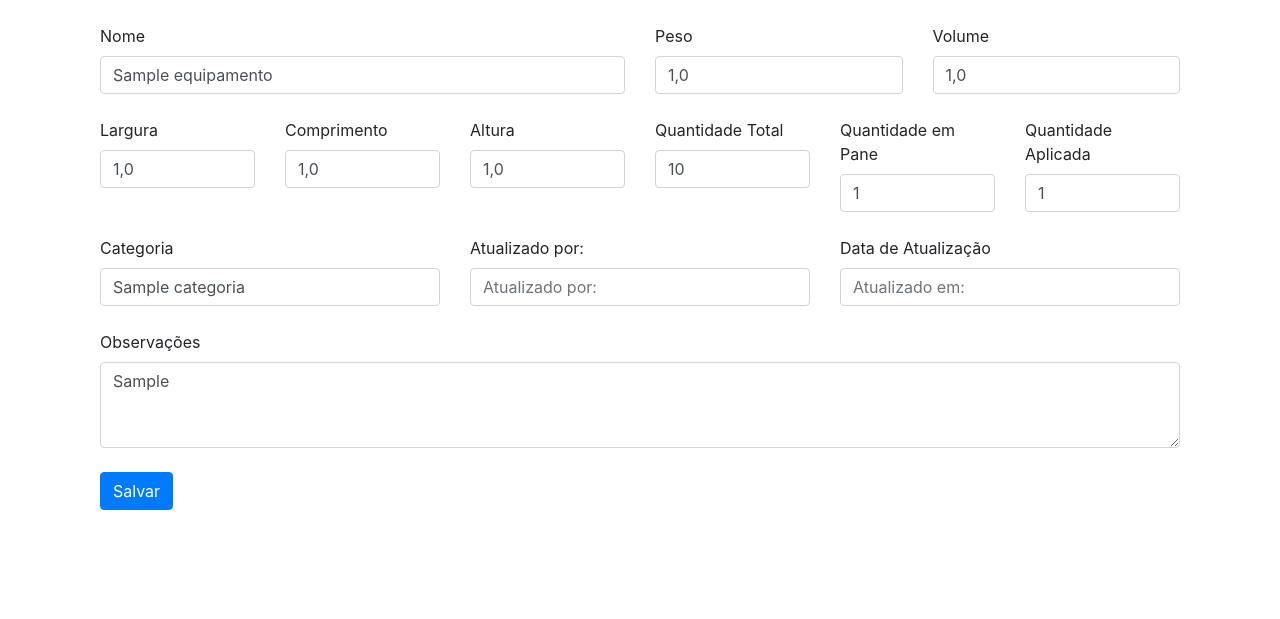
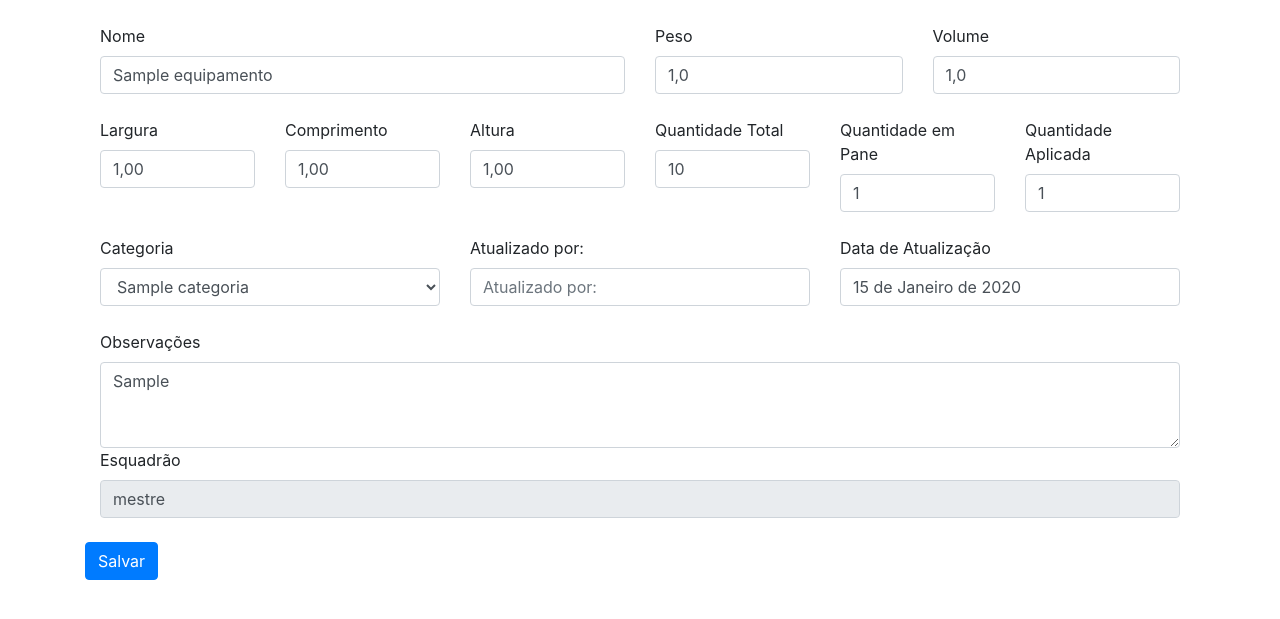
Before and after one commit to Geraldogrj/dispGCC, a Django app: page /ver_equipamento/1 in a window 1280 px wide. Shown: the part 56-675 px from the top of the page. Run offline with Django 4.2, Linux system fonts and the light colour scheme; tables that the repository leaves empty hold one stand-in row (values such as "Sample post"); parts of the project's set-up code (start-up, migrations or seed data) failed here and were passed over; some libraries are stand-ins or nearby versions.

Commit message:
pane da virgula e das instâncias

```diff
--- a/equipamentos/forms.py
+++ b/equipamentos/forms.py
@@ -14,5 +14,5 @@ class FormEquipamento(forms.ModelForm):
     data_atualizacao = forms.DateField(label='Data da atualização', disabled=True, initial=datetime.today())
     class Meta:
         model = Equipamento
-        fields = '__all__'
+        fields = {'nome' , 'qtd_total' , 'qtd_pane' , 'qtd_aplicada' , 'observacoes'}
         labels = {'qtd_pane' : 'Qtd em Pane', 'observacoes' : 'Observações', 'data_atualizacao' : 'Data de Atualização'}
--- a/equipamentos/models.py
+++ b/equipamentos/models.py
@@ -23,6 +23,7 @@ class Equipamento (models.Model):
     categoria = models.ForeignKey("Categoria", on_delete=models.DO_NOTHING)
     esquadrao = models.ForeignKey("Esquadrao", on_delete=models.DO_NOTHING)
 
+
     def qtd_disponivel(self):
         disp = self.qtd_total - (self.qtd_aplicada + self.qtd_pane)
         return disp
--- a/equipamentos/templates/ver_equipamento.html
+++ b/equipamentos/templates/ver_equipamento.html
@@ -3,71 +3,86 @@
 {% block 'content' %}
 
 <div class="container">
-    <form action="#" method="POST">
+    <form action="{% url 'atualizar_equipamento' equipamento.id %}" method="POST">
         {% csrf_token %}
         <div class="row">
             <div class="col-md-6">
                 <label>Nome</label>
-                <input class="form-control" type="text" placeholder="Nome" value="{{equipamento.nome}}">
+                <input class="form-control" name = "nome" type="text" placeholder="Nome" value="{{equipamento.nome}}">
             </div>
             <div class="col-md-3">
                 <label>Peso</label>
-                <input class="form-control" type="text" placeholder="Peso" value="{{equipamento.peso}}">
+                <input class="form-control" name = "peso" type="text" placeholder="Peso" value="{{equipamento.peso}}">
             </div>
             <div class="col-md-3">
                 <label>Volume</label>
-                <input class="form-control" type="text" placeholder="Volume" value="{{equipamento.volume}}">
+                <input class="form-control" name = "volume" type="text" placeholder="Volume" value="{{equipamento.volume}}">
             </div>
         </div>
         <br>
         <div class="row">
             <div class="col-md-2">
                 <label>Largura</label>
-                <input class="form-control" type="text" placeholder="Largura" value="{{equipamento.largura}}">
+                <input class="form-control" name = "largura" type="text" placeholder="Largura" value="{{equipamento.largura|floatformat:2}}">
             </div>
             <div class="col-md-2">
                 <label>Comprimento</label>
-                <input class="form-control" type="text" placeholder="Comprimento" value="{{equipamento.comprimento}}">
+                <input class="form-control" name = "comprimento" type="text" placeholder="Comprimento" value="{{equipamento.comprimento|floatformat:2}}">
             </div>
             <div class="col-md-2">
                 <label>Altura</label>
-                <input class="form-control" type="text" placeholder="Altura" value="{{equipamento.altura}}">
+                <input class="form-control" name = "altura" type="text" placeholder="Altura" value="{{equipamento.altura|floatformat:2}}">
             </div>
             <div class="col-md-2">
                 <label>Quantidade Total</label>
-                <input class="form-control" type="text" placeholder="Qtd Total" value="{{equipamento.qtd_total}}">
+                <input class="form-control" name = "qtd_total" type="text" placeholder="Qtd Total" value="{{equipamento.qtd_total}}">
             </div>
             <div class="col-md-2">
                 <label>Quantidade em Pane</label>
-                <input class="form-control" type="text" placeholder="Qtd em Pane" value="{{equipamento.qtd_pane}}">
+                <input class="form-control" name = "qtd_pane" type="text" placeholder="Qtd em Pane" value="{{equipamento.qtd_pane}}">
             </div>
             <div class="col-md-2">
                 <label>Quantidade Aplicada</label>
-                <input class="form-control" type="text" placeholder="Qtd Aplicada" value="{{equipamento.qtd_aplicada}}">
+                <input class="form-control" name = "qtd_aplicada" type="text" placeholder="Qtd Aplicada" value="{{equipamento.qtd_aplicada}}">
             </div>
         </div>
         <br>
         <div class="row">
             <div class="col-md-4">
                 <label>Categoria</label>
-                <input class="form-control" type="text" placeholder="Categoria" value="{{equipamento.categoria}}">
+                <select class="form-control" name = "categoria" aria-label="Default select example">
+                    {% for categoria in categorias %}
+                        {% if equipamento.categoria == categoria %}
+                            <option selected>{{categoria}}</option>
+                        {% else %}
+                            <option>{{categoria}}</option>
+                        {% endif %}
+                    {% endfor %}
+                  </select>
             </div>
             <div class="col-md-4">
                 <label>Atualizado por:</label>
-                <input class="form-control" type="text" placeholder="Atualizado por:" value="">
+                <input class="form-control" name = "usuario" type="text" placeholder="Atualizado por:" value="">
             </div>
             <div class="col-md-4">
                 <label>Data de Atualização</label>
-                <input class="form-control" type="text" placeholder="Atualizado em:" value="">
+                <input class="form-control" name = "data_atualizacao" type="text" placeholder="Atualizado em:" value="{{equipamento.data_atualizacao}}">
             </div>
         </div>
         <br>
         <div class="row">
             <div class="col-md-12">
                 <label>Observações</label>
-                <textarea class="form-control" rows="3" placeholder="Observações" value="">{{equipamento.observacoes}}</textarea>
+                <textarea class="form-control" rows="3" name="observacoes" placeholder="Observações" value="">{{equipamento.observacoes}}</textarea>
             </div>
-
+        </div>
+        <fieldset disabled>
+        <div class="row">
+            <div class="col-md-12">
+                <label for="disabledTextInput" class="form-label">Esquadrão</label>
+                <input type="text" id="disabledTextInput" name="esquadrao" class="form-control" value="{{equipamento.esquadrao}}" placeholder="{{equipamento.esquadrao}}">
+            </div>
+        </fieldset>
         </div>
         <br>
         <input type="submit" class="btn btn-primary" value="Salvar">
--- a/equipamentos/urls.py
+++ b/equipamentos/urls.py
@@ -9,4 +9,5 @@ urlpatterns = [
     path('ver_equipamento/<int:id>', views.ver_equipamento, name = "ver_equipamento"),
     path('', views.ver_esquadroes, name = "ver_esquadroes"),
     path('cadastrar/equipamento', views.cadastrar_equipamento, name = 'cadastrar_equipamento'),
+    path('atualizar/equipamento/<int:id>', views.atualizar_equipamento, name = 'atualizar_equipamento'),
 ] + static(settings.MEDIA_URL, document_root=settings.MEDIA_ROOT)
--- a/equipamentos/views.py
+++ b/equipamentos/views.py
@@ -1,7 +1,13 @@
-from django.shortcuts import render, redirect, HttpResponse
+from django.shortcuts import render, redirect, HttpResponse, get_object_or_404
 from .forms import FormCategoria, FormEquipamento
 from django.contrib import messages
 from .models import Categoria, Esquadrao, Equipamento
+from datetime import datetime
+
+def tratar_virgula(campo):
+    novo_campo = campo.replace(",", ".")
+    return novo_campo
+
 
 def home (request, id):
     esquadrao = Esquadrao.objects.get(id = id)
@@ -37,10 +43,14 @@ def ver_equipamento(request, id):
     equipamento = Equipamento.objects.get(id = id)
     form_categoria = FormCategoria()
     form_equipamento = FormEquipamento()
+    categorias = Categoria.objects.all()
+    data_atualizacao = datetime.today()
     context = {
         'equipamento' : equipamento,
         'form_categoria': form_categoria,
         'form_equipamento' : form_equipamento,
+        'categorias': categorias,
+        'data_atualizacao' : data_atualizacao,
     }
     return render (request, 'ver_equipamento.html', context)
 
@@ -67,3 +77,37 @@ def cadastrar_equipamento(request):
         else:
             messages.error(request, 'O equipamento não pode ser cadastrado')
             return redirect ('/')
+
+def atualizar_equipamento(request, id):
+    if request.method == 'POST':
+
+        equipamento = get_object_or_404(Equipamento, id = id)
+
+        form = FormEquipamento(request.POST or None, instance = equipamento)
+
+        esquadrao = get_object_or_404(Esquadrao, id = equipamento.esquadrao.id)
+        categoria = Categoria.objects.get(nome = form.data['categoria'])
+        categoria = get_object_or_404(Categoria, id = categoria.id)
+
+        #Tratar as vírgulas
+        peso = tratar_virgula(form.data['peso'])
+        volume = tratar_virgula(form.data['volume'])
+        largura = tratar_virgula(form.data['largura'])
+        altura = tratar_virgula(form.data['altura'])
+        comprimento = tratar_virgula(form.data['comprimento'])
+
+        if form.is_valid():
+            messages.success(request, 'O equipamento foi atualizado com sucesso')
+            form.instance.peso = peso
+            form.instance.volume = volume
+            form.instance.esquadrao = esquadrao
+            form.instance.largura = largura
+            form.instance.altura = altura
+            form.instance.comprimento = comprimento
+            form.instance.categoria = categoria
+            form.instance.data_atualizacao = datetime.today()
+            form.save()
+            return redirect ('/')
+        else:
+            messages.error(request, 'Não foi possível atualizar o equipamento')
+            return redirect ('/')
--- a/requirements.txt
+++ b/requirements.txt
@@ -1,5 +1,7 @@
 asgiref==3.5.2
 backports.zoneinfo==0.2.1
 Django==4.1.3
+django-tempus-dominus==5.1.2.17
+django-widget-tweaks==1.4.12
 Pillow==9.3.0
 sqlparse==0.4.3
--- a/templates/base.html
+++ b/templates/base.html
@@ -2,7 +2,7 @@
 {% load widget_tweaks %}
 
 <!doctype html>
-<html lang="en">
+<html lang="pt-br">
   <head>
     <!-- Required meta tags -->
     <meta charset="utf-8">
```
Also changed, not shown: dispGCC/settings.py (+6 -1 lines).
